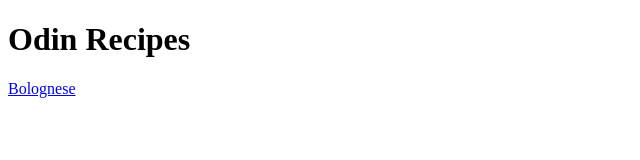
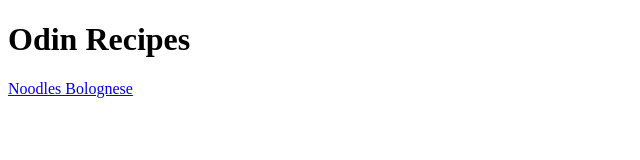
Before and after one commit to winkeljo/odin-recipes, a plain HTML site: page index.html in a window 1280 px wide. Shown: the full height of the page, 0-640 px from the left. Drawn offline with Linux system fonts and the light colour scheme.

Commit message:
Fix Title of First recipe
From Bolognese to Noodles Bolognese

```diff
--- a/index.html
+++ b/index.html
@@ -10,7 +10,7 @@
     <body>
         <h1>Odin Recipes</h1>
         <p>
-            <a href="recipes/bolognese.html" target="_blank" rel="noopener noreferrer">Bolognese</a>
+            <a href="recipes/bolognese.html" target="_blank" rel="noopener noreferrer">Noodles Bolognese</a>
         </p>
     </body>
 </html>
```
